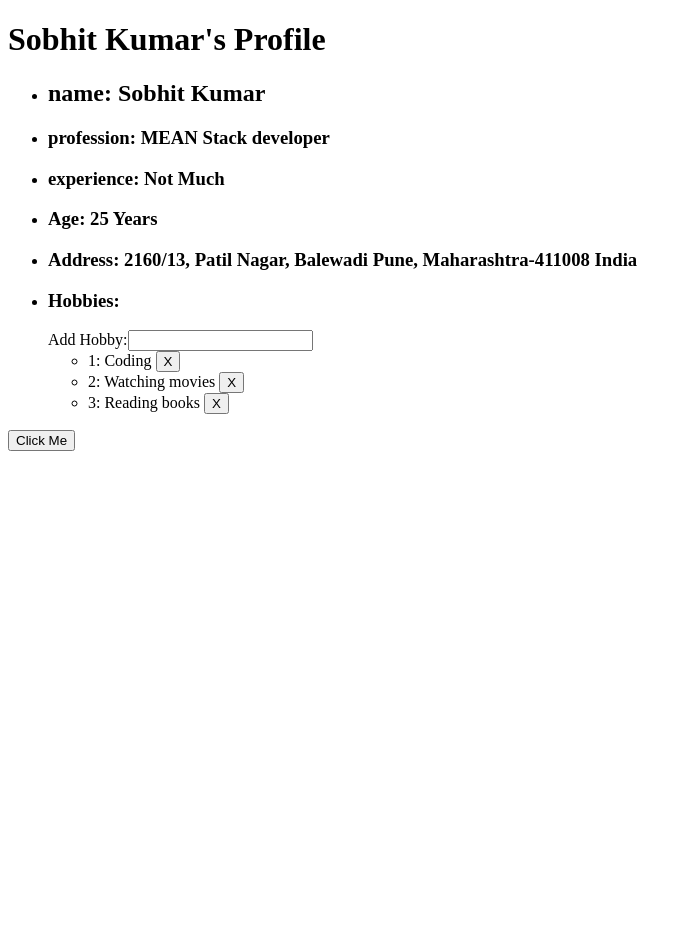
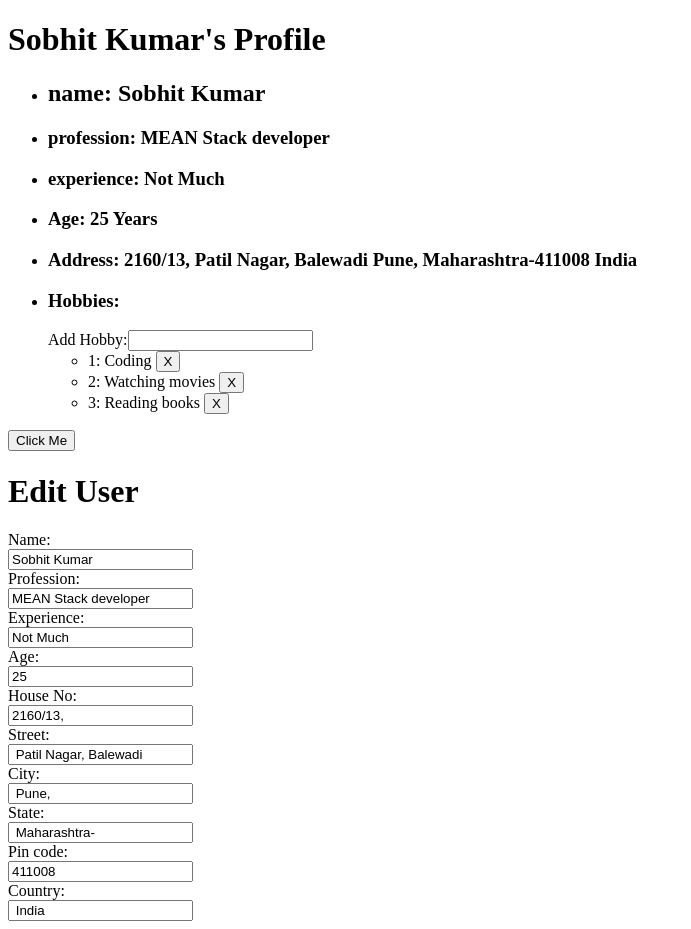
Before and after one commit to MrDroid17/n4AngularJSApp, an Angular app: page / in a window 1280 px wide. Shown: the whole page, without its empty margins (0-691 px from the left). Before the commit the page ends 800 px from the top, so only its background shows below. Built offline with nearby package versions, Linux system fonts and the light colour scheme.

Commit message:
Add databinding between template and component

```diff
--- a/src/app/app.module.ts
+++ b/src/app/app.module.ts
@@ -1,7 +1,6 @@
 import { BrowserModule } from '@angular/platform-browser';
 import { NgModule } from '@angular/core';
-
-
+import { FormsModule } from '@angular/forms';
 import { AppComponent } from './app.component';
 import { UserComponent } from './components/user/user.component';
 
@@ -12,7 +11,8 @@ import { UserComponent } from './components/user/user.component';
     UserComponent
   ],
   imports: [
-    BrowserModule
+    BrowserModule,
+    FormsModule
   ],
   providers: [],
   bootstrap: [AppComponent]
--- a/src/app/components/user/user.component.html
+++ b/src/app/components/user/user.component.html
@@ -22,3 +22,52 @@
 </ul>
 
 <button (click)= "onClick()">Click Me</button>
+
+<h1>Edit User</h1>
+<form>
+  <div>
+    <label for="name">Name: </label><br>
+    <input type="text" [(ngModel)]="name" name="name">
+  </div>
+  <div>
+      <label for="profession">Profession: </label><br>
+      <input type="text" [(ngModel)]="profession" name="profession">
+  </div>
+  <div>
+      <label for="experience">Experience: </label><br>
+      <input type="text" [(ngModel)]="experience" name="experience">
+  </div>
+  <div>
+      <label for="age">Age: </label><br>
+      <input type="number" [(ngModel)]="age" name="age">
+  </div>
+  <div>
+      <label for="house_no">House No: </label><br>
+      <input type="text" [(ngModel)]="address.house_no" name="house_no">
+  </div>
+  <div>
+      <label for="street">Street: </label><br>
+      <input type="text" [(ngModel)]="address.street" name="street">
+  </div>
+  <div>
+      <label for="city">City: </label><br>
+      <input type="text" [(ngModel)]="address.city" name="city">
+  </div>
+  <div>
+      <label for="state">State: </label><br>
+      <input type="text" [(ngModel)]="address.state" name="state">
+  </div>
+  <div>
+      <label for="pin">Pin code: </label><br>
+      <input type="number" [(ngModel)]="address.pin" name="pin">
+  </div>
+  <div>
+      <label for="country">Country:</label><br>
+      <input type="text" [(ngModel)]="address.country" name="country">
+  </div>
+
+
+
+
+
+</form>
```
